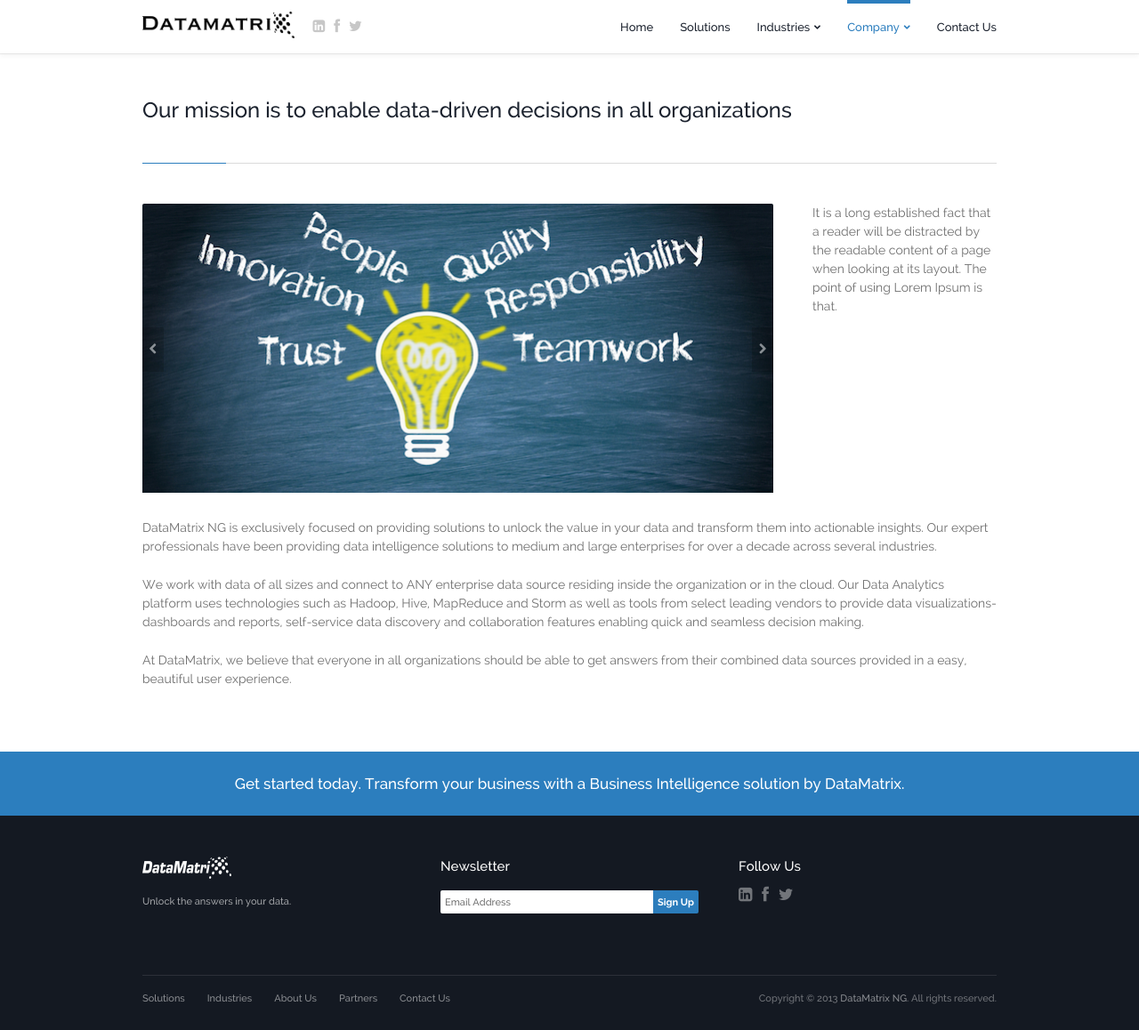
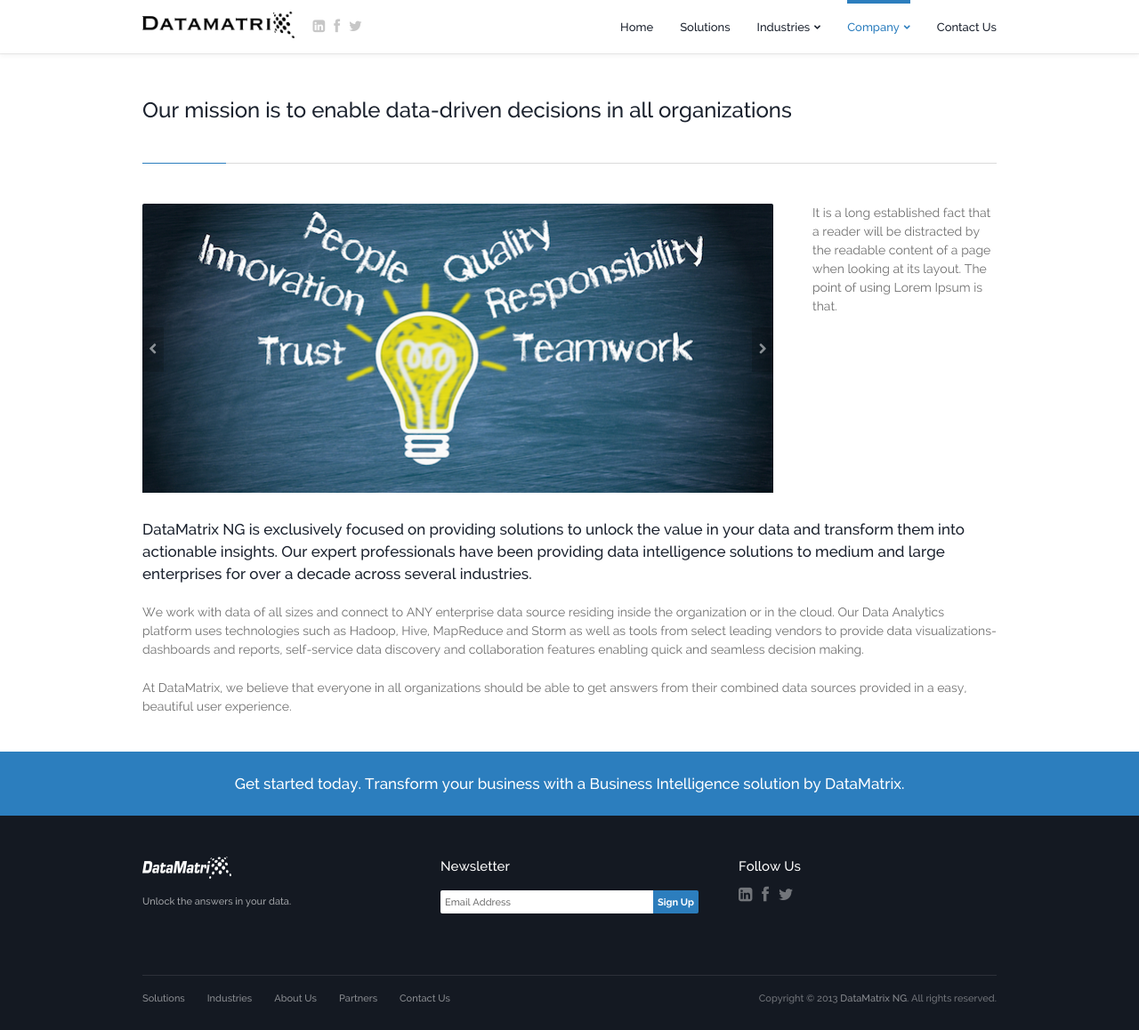
Before and after one commit to dtmtx/dtmtx.github.io, a Jekyll site: the page built from about.html, in a window 1280 px wide and 1158 px high. Shown: the whole window at 89% size. Built offline with Jekyll 4.4.1, drawn with Linux system fonts in a browser that asks for light colours; Markdown is read by kramdown in place of the engine named in the settings.

```diff
--- a/about.html
+++ b/about.html
@@ -85,7 +85,7 @@ active: current
 					<!-- Title -->
 					<div class="spacer"></div>
 					<!-- Text -->
-					<p>DataMatrix NG is exclusively focused on providing solutions to unlock the value in your data and transform them into actionable insights.  Our expert professionals have been providing data intelligence solutions to medium and large enterprises for over a decade across several industries.</p>
+					<h2>DataMatrix NG is exclusively focused on providing solutions to unlock the value in your data and transform them into actionable insights.  Our expert professionals have been providing data intelligence solutions to medium and large enterprises for over a decade across several industries.</h2>
 
 					<p>We work with data of all sizes and connect to ANY enterprise data source residing inside the organization or in the cloud. Our Data Analytics platform uses technologies such as Hadoop, Hive, MapReduce and Storm as well as tools from select leading vendors to provide data visualizations-dashboards and reports, self-service data discovery and collaboration features enabling quick and seamless decision making.</p>
 
```
